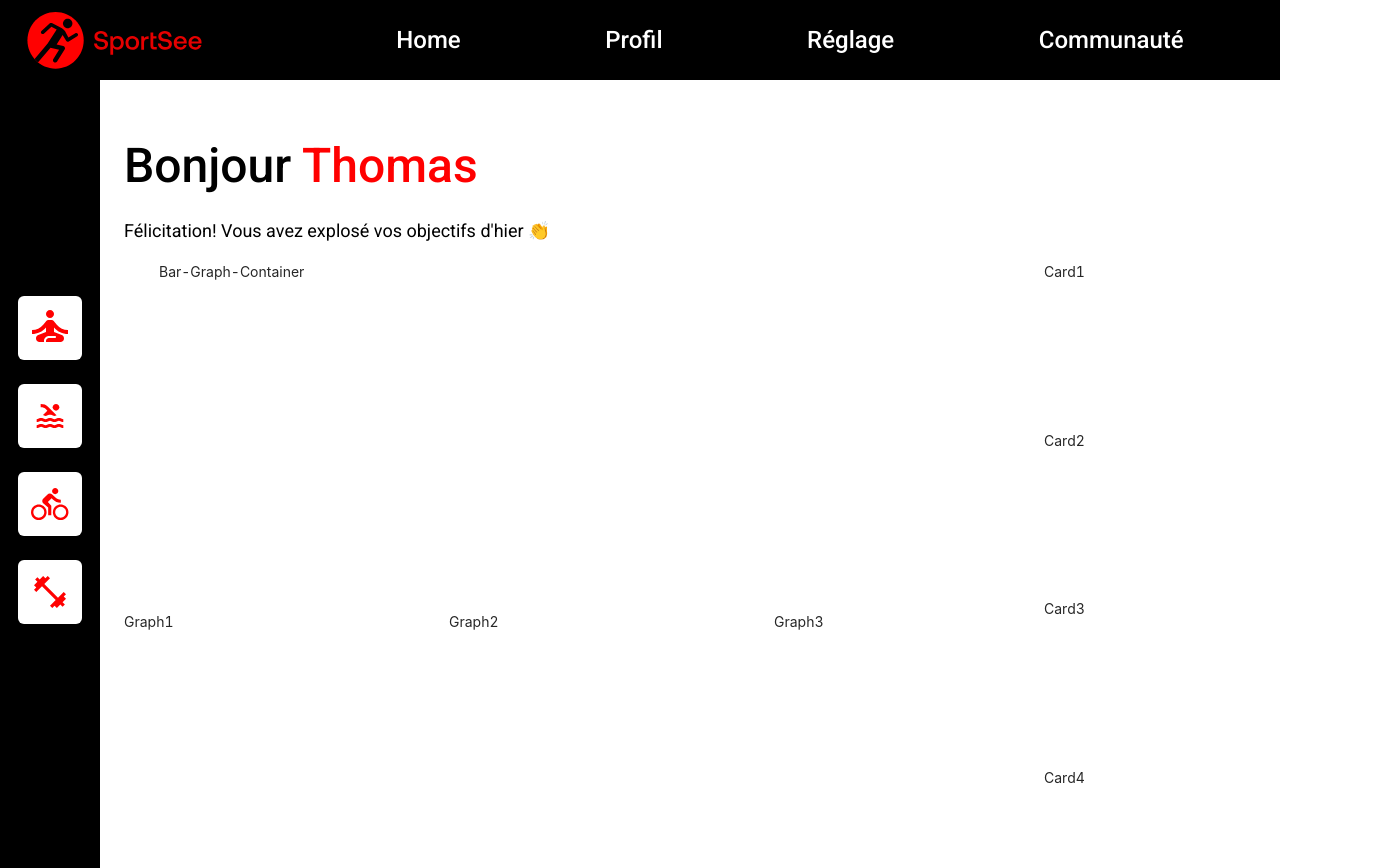
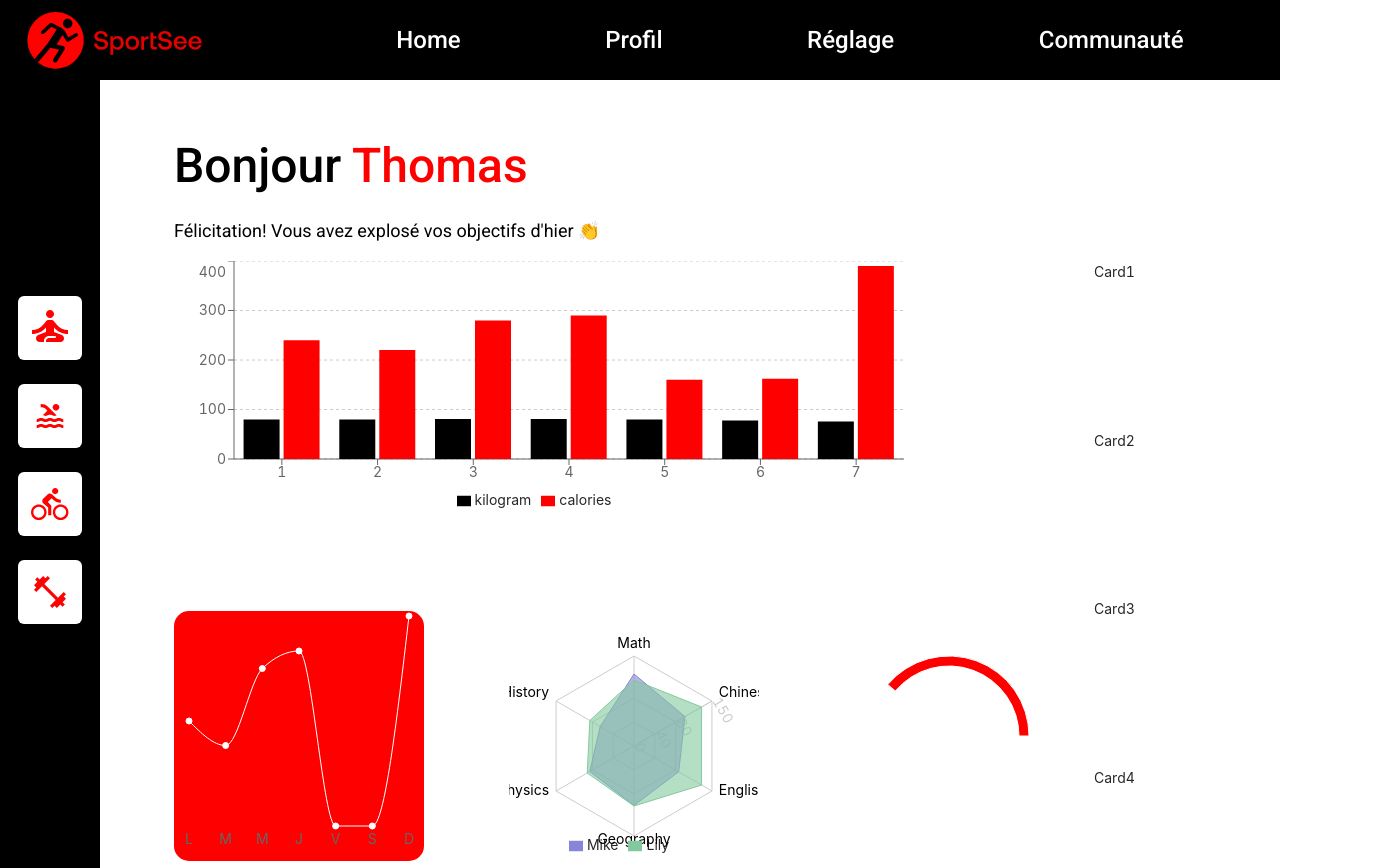
Before and after one commit to Atheane/beta-test-p9, a React (Create React App) app: page / in a window 1280 px wide. Shown: the top 868 px of the page, 1374 px wide, since content can reach past the window. Built offline with nearby package versions, Linux system fonts and the light colour scheme.

Commit message:
integration of 30% of graphs

```diff
--- a/package.json
+++ b/package.json
@@ -12,7 +12,8 @@
     "react-dom": "^16.13.1",
     "react-router": "^5.2.0",
     "react-router-dom": "^5.2.0",
-    "react-scripts": "3.4.1"
+    "react-scripts": "3.4.1",
+    "recharts": "^1.8.5"
   },
   "scripts": {
     "start": "react-scripts start",
--- a/src/components/BarGraph.js
+++ /dev/null
@@ -1,9 +0,0 @@
-import React from 'react'
-
-export default () => {
-  return (
-    <div id='bar-graph-container'>
-      Bar-Graph-Container
-    </div>
-  )
-}
--- a/src/components/Graph.js
+++ b/src/components/GraphWrapper.js
@@ -1,11 +1,11 @@
 import React from 'react'
 
-export default ({ title, id }) => {
+export default ({ title, id, children }) => {
   const firstName = 'Thomas'
   const message = "Félicitation! Vous avez explosé vos objectifs d'hier 👏"
   return (
     <div className='lower-graph' id={`lower-graph${id}`}>
-      {title}
+      {children}
     </div>
   )
 }
--- /dev/null
+++ b/src/components/Graphs/BarGraph.js
@@ -0,0 +1,59 @@
+import React from 'react'
+import { BarChart, Bar, XAxis, YAxis, CartesianGrid, Tooltip, Legend } from 'recharts'
+
+const data = [
+  {
+      name: 1,
+      kilogram: 80,
+      calories: 240
+  },
+  {
+      name: 2,
+      kilogram: 80,
+      calories: 220
+  },
+  {
+      name: 3,
+      kilogram: 81,
+      calories: 280
+  },
+  {
+      name: 4,
+      kilogram: 81,
+      calories: 290
+  },
+  {
+      name: 5,
+      kilogram: 80,
+      calories: 160
+  },
+  {
+      name: 6,
+      kilogram: 78,
+      calories: 162
+  },
+  {
+      name: 7,
+      kilogram: 76,
+      calories: 390
+  }
+]
+
+
+export default () => {
+  return (
+    <div id='bar-graph-container'>
+      <BarChart width={730} height={250} data={data}
+        margin={{ top: 0, right: 0, left: 0, bottom: 0 }}
+      >
+        <CartesianGrid strokeDasharray="3" vertical={false} />
+        <XAxis dataKey="name" />
+        <YAxis />
+        <Tooltip />
+        <Legend />
+        <Bar dataKey="kilogram" fill="#000" />
+        <Bar dataKey="calories" fill="red" />
+      </BarChart>
+    </div>
+  )
+}
--- /dev/null
+++ b/src/components/Graphs/GraphLine.js
@@ -0,0 +1,55 @@
+import React from 'react'
+import { LineChart, XAxis, YAxis, Line, Tooltip, Legend } from 'recharts'
+
+const data = [
+  {
+    day: "L",
+    sessionLength: 30
+  },
+  {
+      day: "M",
+      sessionLength: 23
+  },
+  {
+      day: "M",
+      sessionLength: 45
+  },
+  {
+      day: "J",
+      sessionLength: 50
+  },
+  {
+      day: "V",
+      sessionLength: 0
+  },
+  {
+      day: "S",
+      sessionLength: 0
+  },
+  {
+      day: "D",
+      sessionLength: 60
+  }
+]
+
+export default () => {
+  return (
+    <div style={{ backgroundColor: '#FF0000', borderRadius: '15px' }}>
+      <LineChart width={250} height={250} data={data}
+        margin={{ top: 5, right: 10, left: 10, bottom: 5 }}
+      >
+        <XAxis
+          dataKey="day"
+          padding={{ left: 5, right: 5, top: 5, bottom: 5 }}
+          axisLine={false}
+          tickLine={false}
+        />
+        <Tooltip style={{color: "black"}}/>
+        <Line
+          type="monotone"
+          dataKey="sessionLength"
+          stroke="#fff" />
+      </LineChart>
+    </div>
+  )
+}
--- /dev/null
+++ b/src/components/Graphs/Radar.js
@@ -0,0 +1,55 @@
+import React from 'react'
+import { RadarChart, PolarGrid, PolarAngleAxis, PolarRadiusAxis, Radar, Legend } from 'recharts'
+
+const data = [
+  {
+    "subject": "Math",
+    "A": 120,
+    "B": 110,
+    "fullMark": 150
+  },
+  {
+    "subject": "Chinese",
+    "A": 98,
+    "B": 130,
+    "fullMark": 150
+  },
+  {
+    "subject": "English",
+    "A": 86,
+    "B": 130,
+    "fullMark": 150
+  },
+  {
+    "subject": "Geography",
+    "A": 99,
+    "B": 100,
+    "fullMark": 150
+  },
+  {
+    "subject": "Physics",
+    "A": 85,
+    "B": 90,
+    "fullMark": 150
+  },
+  {
+    "subject": "History",
+    "A": 65,
+    "B": 85,
+    "fullMark": 150
+  }
+]
+
+
+export default () => {
+  return (
+    <RadarChart outerRadius={90} width={250} height={250} data={data} style={{ padding: '10px' }}>
+      <PolarGrid />
+      <PolarAngleAxis dataKey="subject" />
+      <PolarRadiusAxis angle={30} domain={[0, 150]} />
+      <Radar name="Mike" dataKey="A" stroke="#8884d8" fill="#8884d8" fillOpacity={0.6} />
+      <Radar name="Lily" dataKey="B" stroke="#82ca9d" fill="#82ca9d" fillOpacity={0.6} />
+      <Legend />
+    </RadarChart>
+  )
+}
--- /dev/null
+++ b/src/components/Graphs/Score.js
@@ -0,0 +1,33 @@
+import React from 'react'
+import {
+  PieChart, Pie, Sector, Cell,
+} from 'recharts'
+
+const data = [
+  { name: 'Score', value: 40 },
+  { name: 'Restant', value: 60 }
+];
+const COLORS = ['red', 'white']
+
+
+export default () => {
+
+    return (
+      <PieChart width={250} height={250} onMouseEnter={() => {}}>
+        <Pie
+          data={data}
+          // cx={120}
+          // cy={200}
+          innerRadius={70}
+          outerRadius={80}
+          fill="#8884d8"
+          paddingAngle={5}
+          dataKey="value"
+        >
+          {
+            data.map((entry, index) => <Cell key={`cell-${index}`} fill={COLORS[index % COLORS.length]} />)
+          }
+        </Pie>
+      </PieChart>
+    );
+}
--- a/src/containers/Content.js
+++ b/src/containers/Content.js
@@ -1,8 +1,13 @@
 import React from 'react'
+
 import Title from '../components/Title'
-import BarGraph from '../components/BarGraph'
-import Graph from '../components/Graph'
 import CardList from '../components/CardList'
+import GraphWrapper from '../components/GraphWrapper'
+
+import BarGraph from '../components/Graphs/BarGraph'
+import GraphLine from '../components/Graphs/GraphLine'
+import Radar from '../components/Graphs/Radar'
+import Score from '../components/Graphs/Score'
 
 import '../scss/Content.scss'
 
@@ -19,9 +24,15 @@ export default () => {
         <div className='graph-container'>
           <BarGraph />
           <div id='lower-graph-container'>
-            <Graph title='Graph1' id='1'/>
-            <Graph title='Graph2' id='2'/>
-            <Graph title='Graph3' id='3'/>
+            <GraphWrapper title='Graph1' id='1'>
+              <GraphLine />
+            </GraphWrapper>
+            <GraphWrapper title='Graph2' id='2'>
+              <Radar />
+            </GraphWrapper>
+            <GraphWrapper title='Graph3' id='3'>
+              <Score />
+            </GraphWrapper>
           </div>
         </div>
         <CardList />
--- a/src/scss/Content.scss
+++ b/src/scss/Content.scss
@@ -23,7 +23,7 @@
       #bar-graph-container {
         width: 830px;
         height: 320px;
-        margin: auto;
+        margin: 0;
       }
       #lower-graph-container {
         height: 310px;
@@ -81,5 +81,6 @@
 @media (max-width: 1424px) {
   #page-container {
     margin-top: 50px;
+    margin-left: 50px;
   }
 }
```
Also changed, not shown: 1 other file (tests, documents, lock files or other folders).
